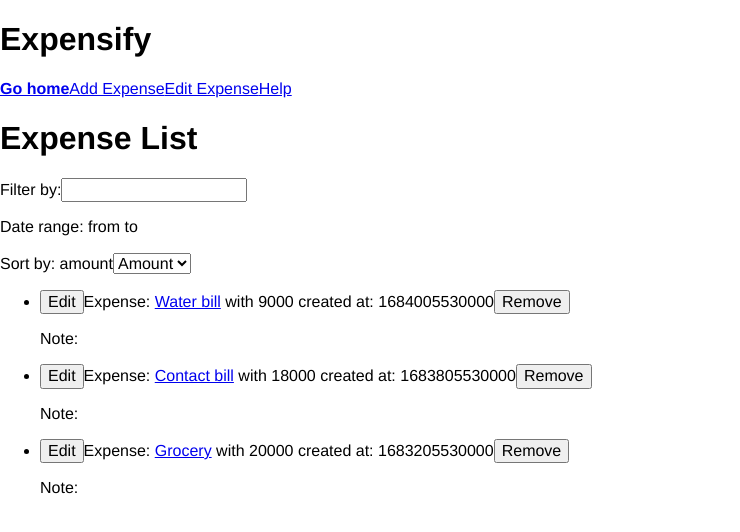
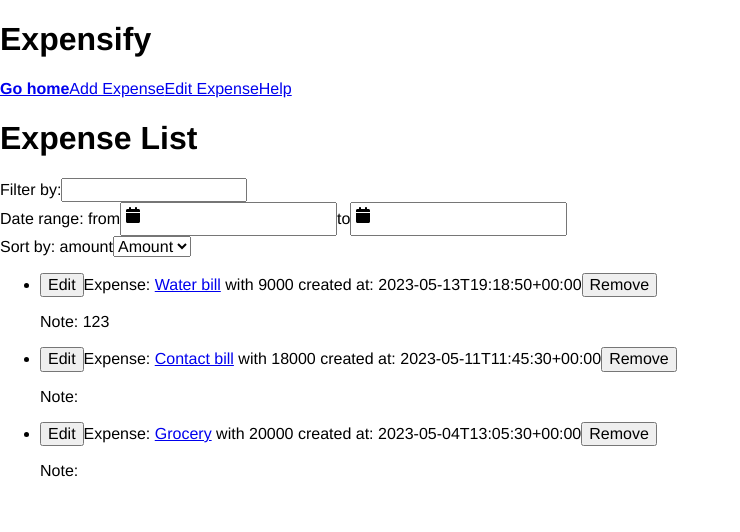
Before and after one commit to andy-wanganqi/learn-react-expensify, a React app: page / in a window 1280 px wide. Shown: the top 532 px of the page, without its empty margins (0-740 px from the left). Built offline with nearby package versions, Linux system fonts and the light colour scheme.

Commit message:
110. Filtering by Dates

```diff
--- a/src/app.jsx
+++ b/src/app.jsx
@@ -6,12 +6,13 @@
 import configureStore from './store/configure-store.jsx';
 import { addExpense } from './store/actions/expenses-actions.jsx';
 import 'normalize.css/normalize.css';
+import "react-datepicker/dist/react-datepicker.css";
 import './styles/index.scss';
 
 moment.locale('en-nz');
 
 const store = configureStore();
-store.dispatch(addExpense({ description: 'Water bill', amount: 9000, createdAt: 1684005530000 }));
+store.dispatch(addExpense({ description: 'Water bill', amount: 9000, note: '123', createdAt: 1684005530000 }));
 store.dispatch(addExpense({ description: 'Grocery', amount: 20000, createdAt: 1683205530000 }));
 store.dispatch(addExpense({ description: 'Contact bill', amount: 18000, createdAt: 1683805530000 }));
 
--- a/src/components/ExpenseForm.jsx
+++ b/src/components/ExpenseForm.jsx
@@ -1,7 +1,6 @@
 import React from "react";
 import moment from "moment";
 import DatePicker from "react-datepicker";
-import "react-datepicker/dist/react-datepicker.css";
 
 class ExpenseForm extends React.Component {
   constructor(props){
@@ -12,7 +11,7 @@
       description: expense ? expense.description : '',
       amountText: expense ? (parseFloat(expense.amount) / 100).toString() : '',
       note: expense ? expense.note : '',
-      createdAt: expense ? moment(expense.createdAt).toDate() : new Date(),
+      createdAt: expense ? moment(expense.createdAt).valueOf() : new Date(),
       errorMessage: '',
     };
   }
@@ -32,7 +31,7 @@
             value={this.state.note}
             onChange={this.handleNoteChange}
           ></textarea>
-          <DatePicker selected={this.state.createdAt} onChange={(date) => this.handleDateChange(date)} dateFormat="dd/MM/yyyy"/>
+          <DatePicker showIcon selected={this.state.createdAt} onChange={(date) => this.handleDateChange(date)} dateFormat="dd/MM/yyyy"/>
           <button onClick={this.handleSaveExpense}>Save Expense</button>
           {this.state.id && <button onClick={this.handleRemoveExpense}>Remove Expense</button>}
         </form>
--- a/src/components/ExpenseListFilters.jsx
+++ b/src/components/ExpenseListFilters.jsx
@@ -1,10 +1,11 @@
 import React from 'react';
 import { connect } from 'react-redux';
-import { setFilterText, setSortByKeyword } from './../store/actions/filters-actions.jsx';
+import DatePicker from "react-datepicker";
+import { setFilterText, setSortByKeyword, setStartDate, setEndDate } from './../store/actions/filters-actions.jsx';
 
 const ExpenseListFilters = ({ dispatch, filters }) => (
   <div>
-    <p>
+    <div>
       Filter by:
       <input
         type="text"
@@ -13,9 +14,19 @@
           dispatch(setFilterText(e.target.value))
         }}
       />
-    </p>
-    <p>Date range: from {filters.startDate} to {filters.endDate}</p>
-    <p>
+    </div>
+    <div>Date range: from
+      <DatePicker showIcon selected={filters.startDate} onChange={(date) => {
+        dispatch(setStartDate(date))
+      }}
+      dateFormat="dd/MM/yyyy"/>
+      to
+      <DatePicker showIcon selected={filters.endDate} onChange={(date) => {
+        dispatch(setEndDate(date))
+      }}
+      dateFormat="dd/MM/yyyy"/>
+    </div>
+    <div>
       Sort by: {filters.sortBy}
       <select
         value={filters.sortBy}
@@ -26,7 +37,7 @@
         <option value="date">Date</option>
         <option value="amount">Amount</option>
       </select>
-    </p>
+    </div>
   </div>
 )
 
--- a/src/components/ExpenseListItem.jsx
+++ b/src/components/ExpenseListItem.jsx
@@ -1,6 +1,7 @@
 import React from 'react';
 import { NavLink, useNavigate } from 'react-router-dom';
 import { connect } from 'react-redux';
+import moment from 'moment';
 import { removeExpense } from '../store/actions/expenses-actions.jsx';
 
 const ExpenseListItem = ({dispatch, id, description, amount, createdAt, note}) => {
@@ -12,7 +13,7 @@
           e.preventDefault();
           navigate(`/edit/${id}`);
         }}>Edit</button>
-        Expense: <NavLink to={`/edit/${id}`}>{description}</NavLink> with {amount} created at: {createdAt}
+        Expense: <NavLink to={`/edit/${id}`}>{description}</NavLink> with {amount} created at: {moment(createdAt).format()}
         <button onClick={(e) => {
           e.preventDefault();
           dispatch(removeExpense({ id }));
--- a/src/store/selectors/expenses-selector.jsx
+++ b/src/store/selectors/expenses-selector.jsx
@@ -1,7 +1,9 @@
+import moment from 'moment';
+
 export const getVisibleExpenses = (expenses, { text, sortBy, startDate, endDate }) => {
   return expenses.filter((a) =>
-    (typeof startDate !== 'number' || a.createdAt >= startDate)
-    && (typeof endDate !== 'number' || a.createdAt <= endDate)
+    (!startDate || a.createdAt >= moment(startDate).valueOf())
+    && (!endDate || a.createdAt <= moment(endDate).valueOf())
     && (typeof text !== 'string' || a.description.toLowerCase().includes(text.toLowerCase()))
   ).sort((a, b) => {
     return a[sortBy] < b[sortBy] ? -1 : a[sortBy] > b[sortBy] ? 1 : 0
```
